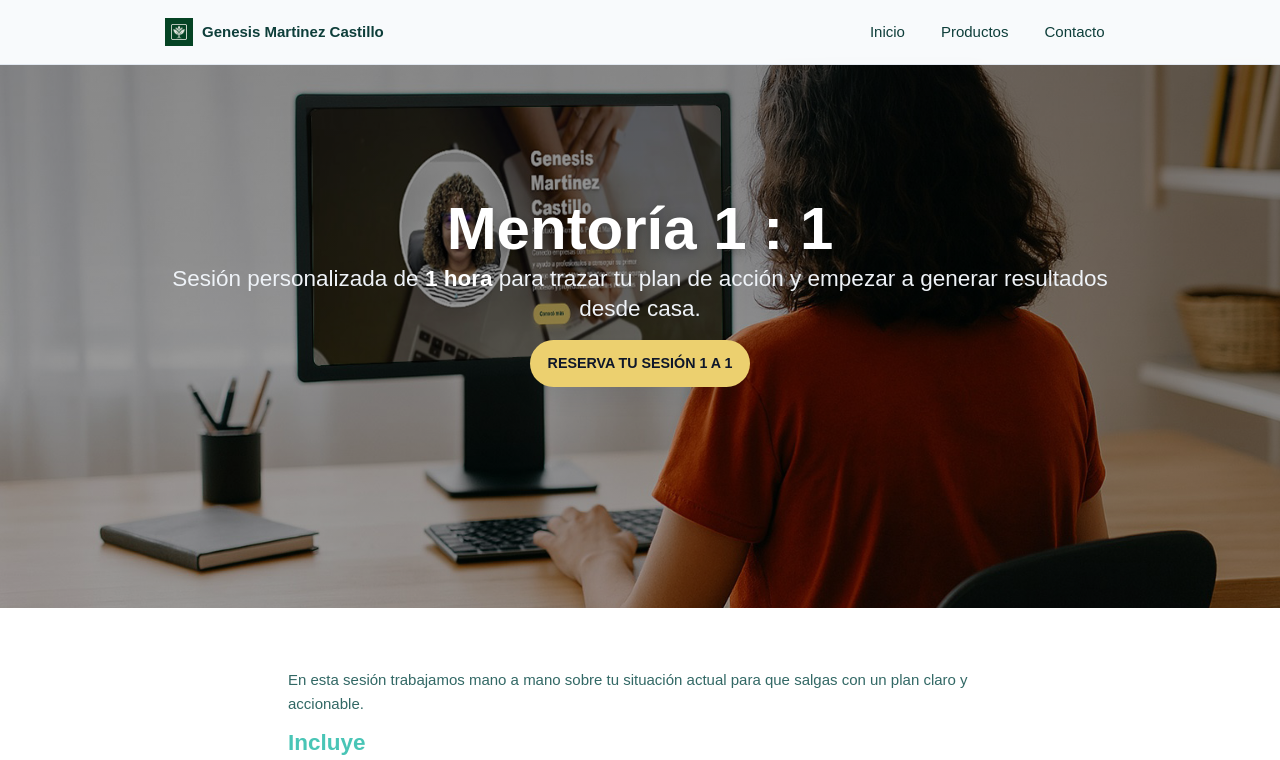
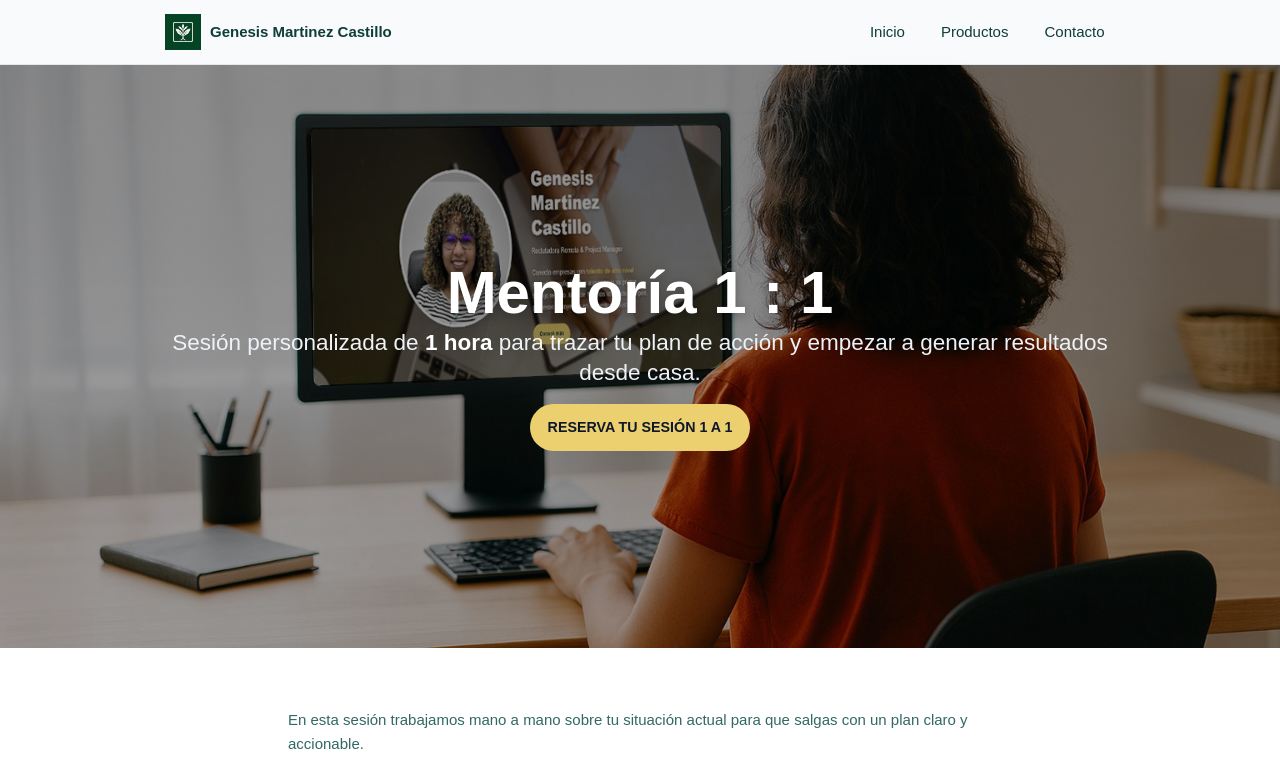
Before and after one commit to SFC2025/GenesisCastillo, a website: page mentoria.html in a window 1280 px wide. Shown: the top 760 px of the page. Drawn offline with Linux system fonts and the light colour scheme.

Commit message:
Cambios en hero - header

```diff
--- a/mentoria.css
+++ b/mentoria.css
@@ -1,18 +1,4 @@
 /* ===== Hero ===== */
-#mentoria-hero.hero.simple::before {
-  filter: none !important;
-  backdrop-filter: none !important;
-  -webkit-backdrop-filter: none !important;
-  background: linear-gradient(
-    to bottom,
-    rgba(0, 0, 0, 0.45),
-    rgba(0, 0, 0, 0.35)
-  ) !important;
-  content: "";
-  position: absolute;
-  inset: 0;
-}
-
 #mentoria-hero {
   position: relative;
   text-align: center;
@@ -243,10 +229,37 @@ main#ebook .section > .container > .paycard,
 /*-----------------------------------------NUEVO - espaciado card de PayPal en mentoría--------------------------------------------------*/
 
 /* Pago Mentoría: sin divisor y más arriba */
-.section + #pago.section{
+.section + #pago.section {
   border-top: 0 !important;
   padding-top: 0 !important;
-  margin-top: -40px;   /* ajustar -48px / -56px para subir */
+  margin-top: -40px;
 }
 
-#pago .paycard{ margin-top: 0; }
+#pago .paycard {
+  margin-top: 0;
+}
+
+/* Igualar hero de Mentoría al de E-book */
+#mentoria-hero {
+  min-height: 73vh !important;
+  padding-block-end: 0 !important;
+}
+#mentoria-hero .container {
+  padding-block: clamp(64px, 10vw, 128px);
+}
+
+/* Mismo degradé y misma superposición que E-book */
+#mentoria-hero.hero.simple::before {
+  filter: none !important;
+  backdrop-filter: none !important;
+  -webkit-backdrop-filter: none !important;
+  background: linear-gradient(
+    to bottom,
+    rgba(0, 0, 0, 0.45),
+    rgba(0, 0, 0, 0.35)
+  ) !important;
+  content: "";
+  position: absolute;
+  inset: 0;
+  z-index: 1;
+}
--- a/mentoria.html
+++ b/mentoria.html
@@ -28,8 +28,8 @@
           <img
             src="./imagenes/genesislogo.png"
             alt="GMC"
-            width="28"
-            height="28"
+            width="36"
+            height="36"
           />
           <span class="brand-text">Genesis Martinez Castillo</span>
         </a>
```
